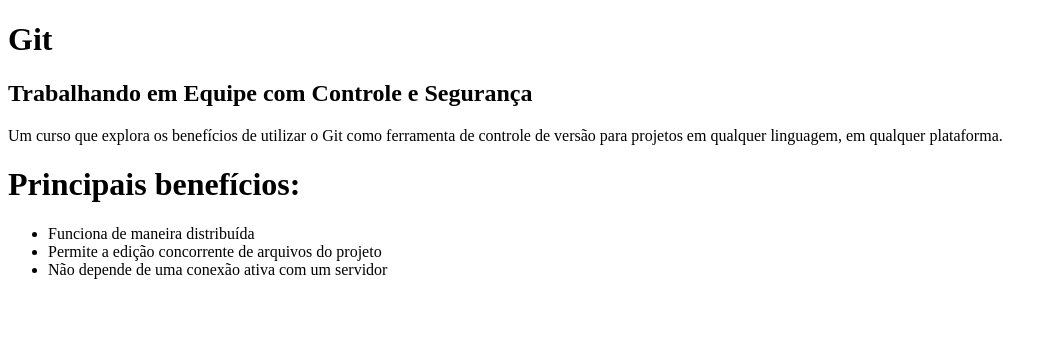
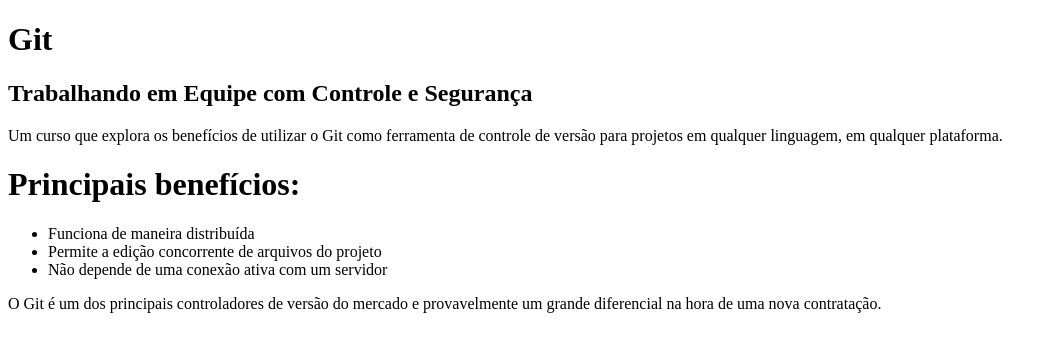
Before and after one commit to lucianna/curso-git, a plain HTML site: page index.html in a window 1280 px wide. Shown: the whole page, without its empty margins (0-1053 px from the left). Drawn offline with Linux system fonts and the light colour scheme.

Commit message:
Add parágrafo e título ao arquivo index.html

```diff
--- a/index.html
+++ b/index.html
@@ -1,7 +1,7 @@
 <!DOCTYPE html>
 <html>
 <head>
-	<title></title>
+	<title>Curso de GIT</title>
 </head>
 <body>
 	<h1>Git</h1>
@@ -16,6 +16,8 @@
 		<li>Não depende de uma conexão ativa com um servidor</li>
 	</ul>
 
+	<p>O Git é um dos principais controladores de versão do mercado e provavelmente um grande diferencial na hora de uma nova contratação.</p>
+
 
 
 </body>
```
